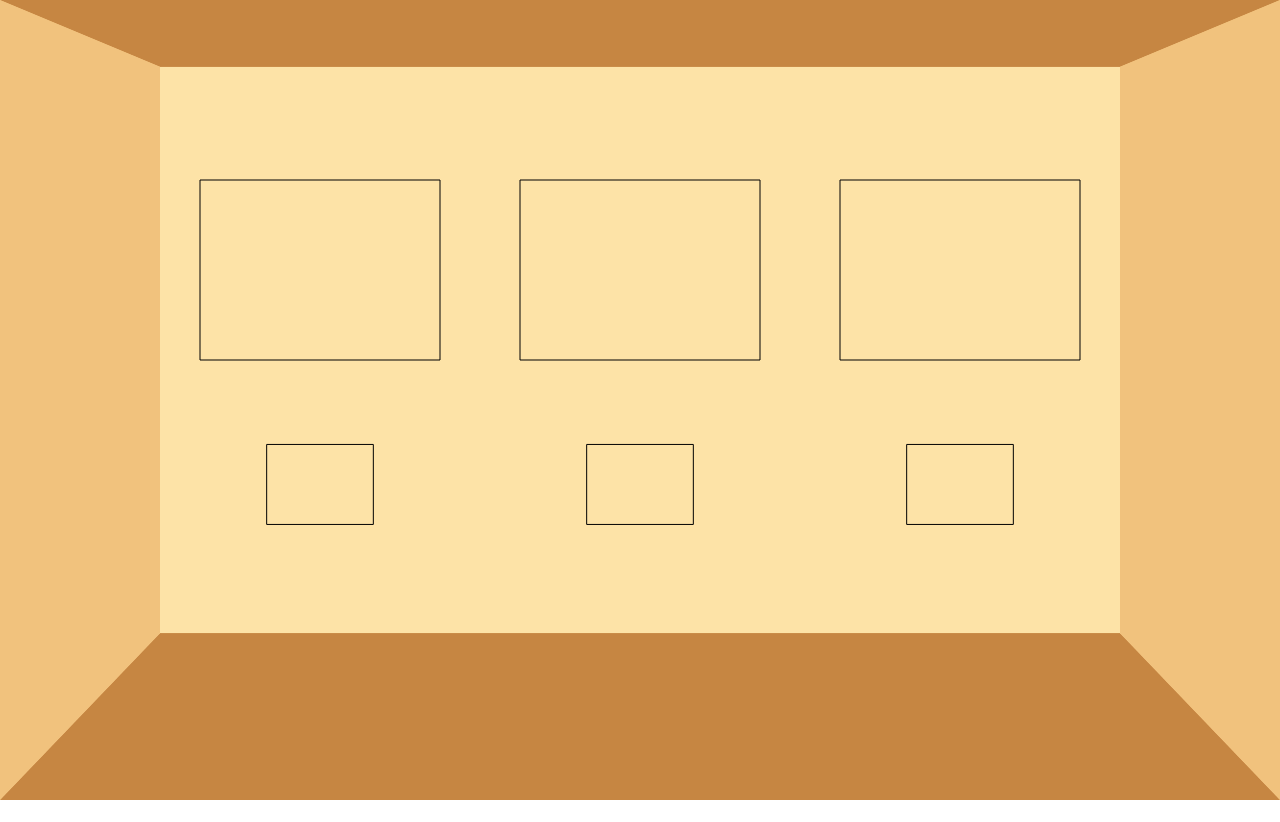
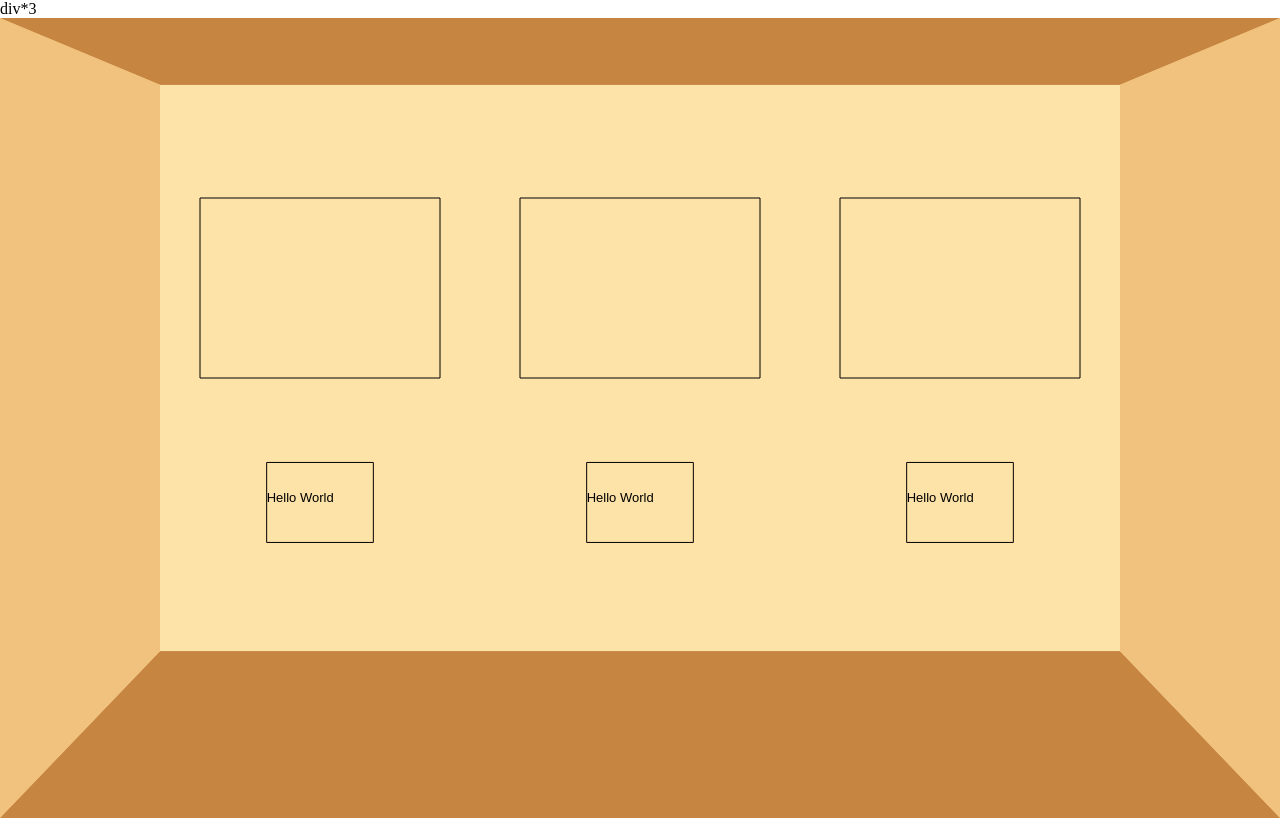
Before and after one commit to PapimonLikelion/understanding-of-psychology, a plain HTML site: page index.html in a window 1280 px wide. Drawn offline with Linux system fonts and the light colour scheme.

```diff
--- a/index.html
+++ b/index.html
@@ -7,6 +7,7 @@
     <link rel="stylesheet" href="style.css">
 </head>
 <body>
+    div*3
     <script src="app.js" type="module"></script>
 </body>
 </html>
--- a/picture.js
+++ b/picture.js
@@ -23,5 +23,8 @@
         ctx.beginPath();
         ctx.rect(this.xNameTagStart, this.yNameTagStart, this.nameTagWidth, this.nameTagHeight);
         ctx.stroke();
+
+        ctx.font = "13px Arial";
+        ctx.fillText("Hello World", this.xNameTagStart, this.yNameTagStart + this.nameTagHeight/2);
     }
 }
```
